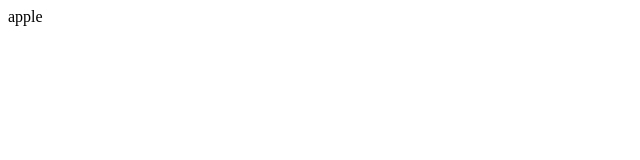
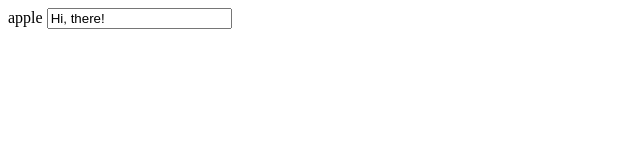
Before and after one commit to Lumi669/Typescript_Advanced-Types, a website with bundled scripts: page index.html in a window 1280 px wide. Shown: the whole page, without its empty margins (0-640 px from the left). Built offline with nearby package versions, Linux system fonts and the light colour scheme.

Commit message:
Type casting, two ways, 1 use <type>, 2 use 'as'

```diff
--- a/index.html
+++ b/index.html
@@ -9,5 +9,6 @@
   </head>
   <body>
     apple
+    <input type="text" id="user-input" />
   </body>
 </html>
--- a/src/app.ts
+++ b/src/app.ts
@@ -152,3 +152,15 @@
 
 const cuteAnimal: Animal = { aa: "bird", flyingSpeed: 90 };
 moveAnimal(cuteAnimal);
+
+//below demonstrate Type Casting
+
+//way1 of typecasting: use '<type>'
+//const userInputElement = <HTMLInputElement>document.getElementById("user-input")!;
+
+//way2 of typecasting: us 'as', this way prevent clashing with React jsx syntax
+//which also use '<>'.
+const userInputElement = document.getElementById(
+  "user-input"
+)! as HTMLInputElement;
+userInputElement.value = "Hi, there!";
```
Also changed, not shown: dist/app.js, 1 other file.
